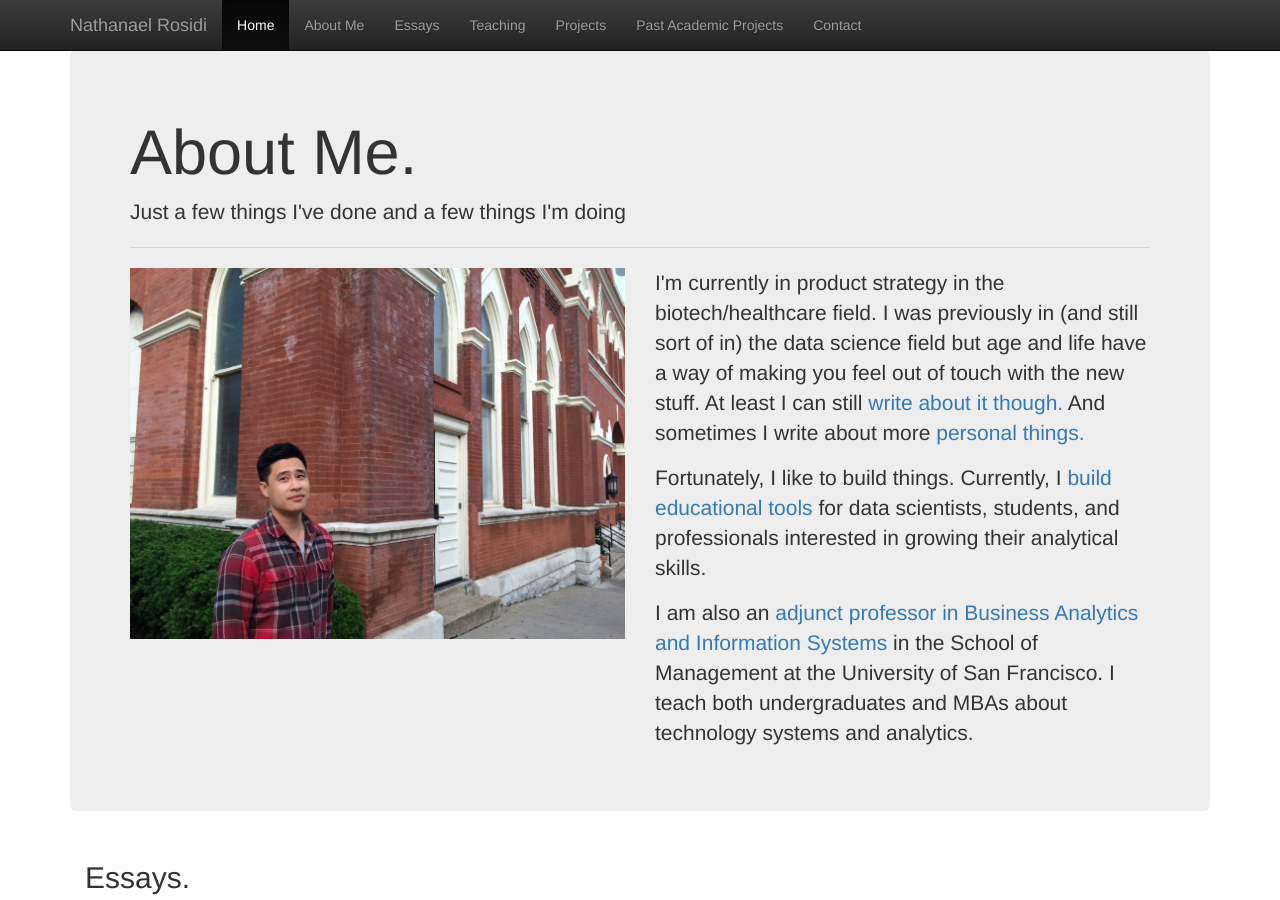
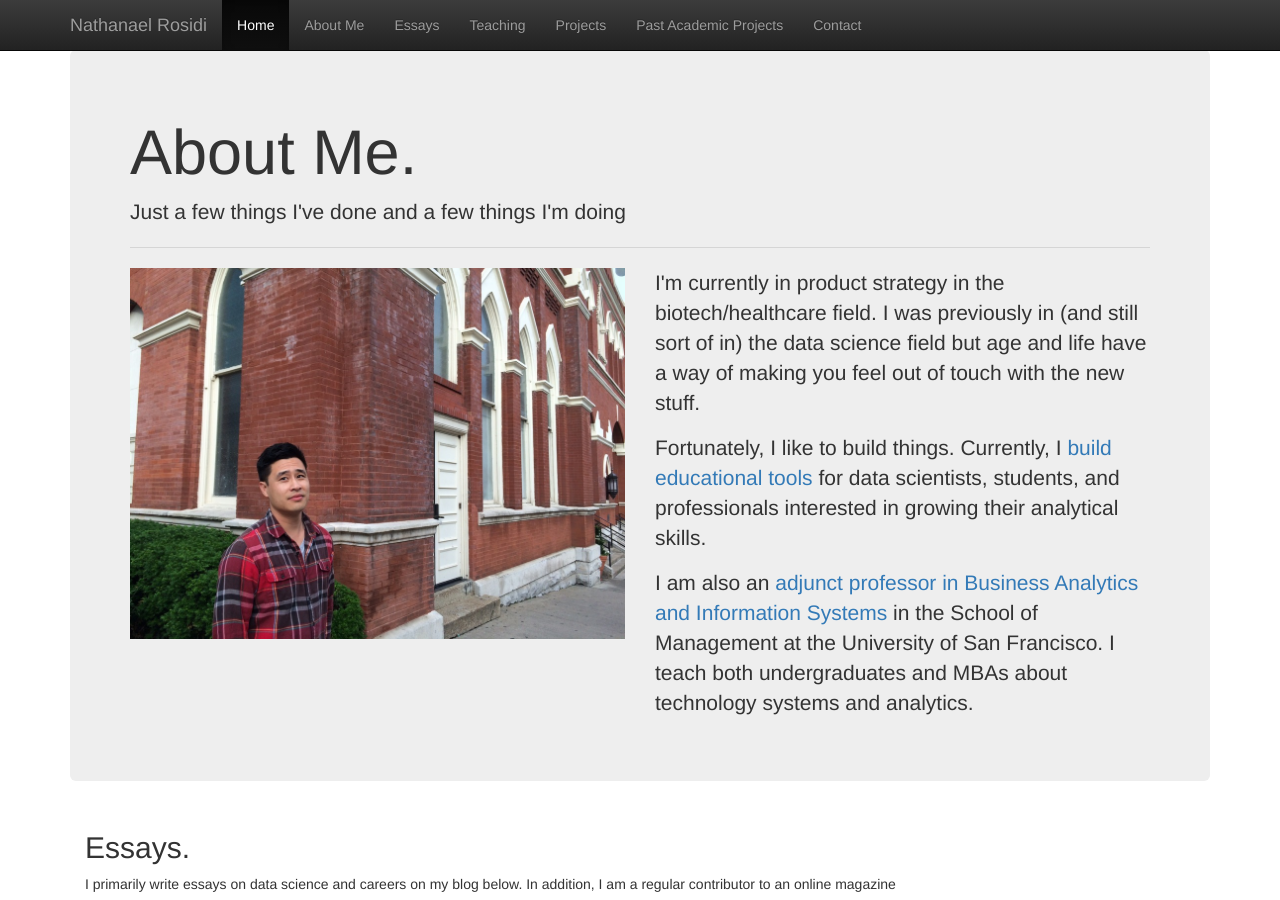
Before and after one commit to nlrosidi/nlrosidi.github.io, a Jekyll site: the page index.html, which Jekyll copies as it is, in a window 1280 px wide and 900 px high. Built offline with Jekyll 4.4.1, drawn with Linux system fonts in a browser that asks for light colours; nearby versions of some CDN libraries.

Commit message:
Update index.html

```diff
--- a/index.html
+++ b/index.html
@@ -61,7 +61,7 @@
             <div class="row">
                 <div class="col-md-6"><img src="assets/nlrosidi.jpg" alt="Nathanael Rosidi" class="img-responsive"></div>
 		<div class="col-md-6">
-                    <p>I'm currently in product strategy in the biotech/healthcare field. I was previously in (and still sort of in) the data science field but age and life have a way of making you feel out of touch with the new stuff. At least I can still <a target="_blank" href="https://medium.com/@nathanrosidi">write about it though.</a> And sometimes I write about more <a target="_blank" href="https://blog.nathanrosidi.com">personal things.</a></p>
+                    <p>I'm currently in product strategy in the biotech/healthcare field. I was previously in (and still sort of in) the data science field but age and life have a way of making you feel out of touch with the new stuff. </p>
 		    <p>Fortunately, I like to build things. Currently, I <a target="_blank" href="https://platform.stratascratch.com"> build educational tools</a> for data scientists, students, and professionals interested in growing their analytical skills.</p>
                     <p>I am also an <a target="_blank" href="https://www.usfca.edu/management/faculty/nathanael-rosidi">adjunct professor in Business Analytics and Information Systems</a> in the School of Management at the University of San Francisco. I teach
                 	both undergraduates and MBAs about technology systems and analytics.</p>
```
